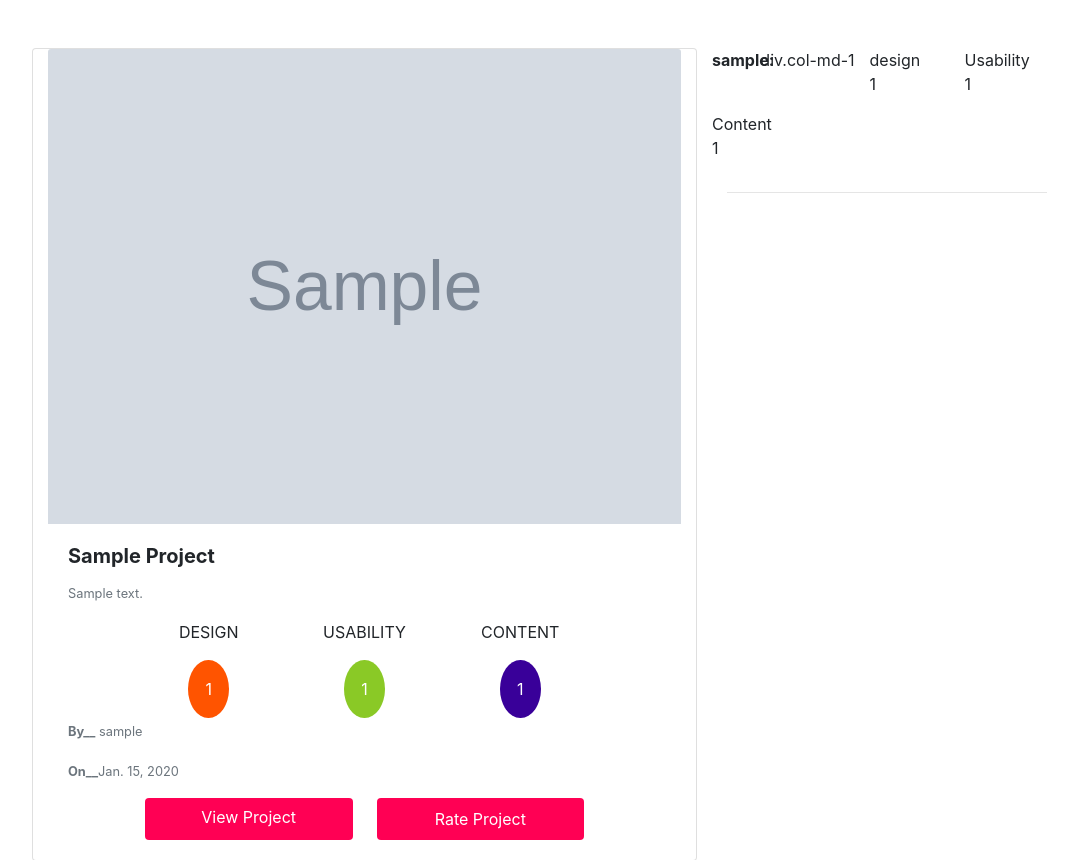
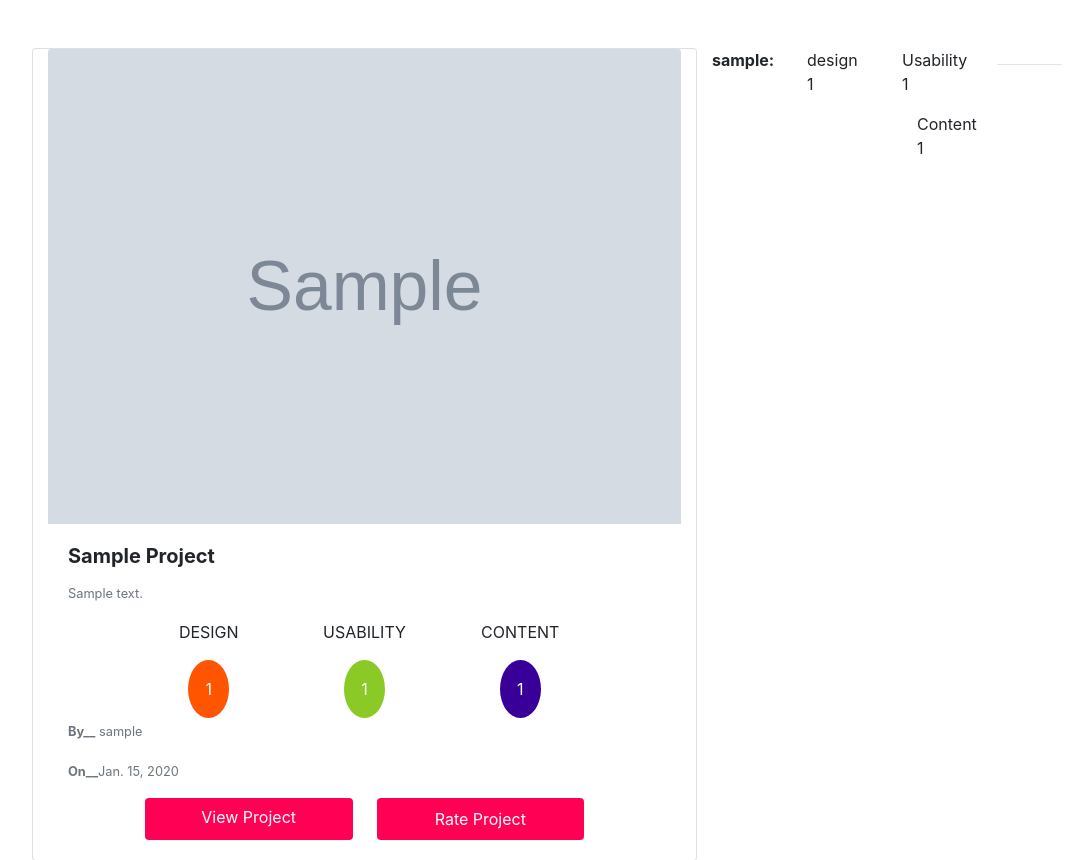
Before and after one commit to tharcissie/ProjectApp, a Django app: page /project/1 in a window 1280 px wide. Shown: the part 56-916 px from the top of the page, without its empty margins (38-1116 px from the left). Run offline with Django 3.2, Linux system fonts and the light colour scheme; a user stored in the database is signed in; tables that the repository leaves empty hold one stand-in row (values such as "Sample post"); grey boxes marked "Sample" are stand-in pictures; some libraries are stand-ins or nearby versions.

Commit message:
project page

```diff
--- a/app/templates/project.html
+++ b/app/templates/project.html
@@ -54,12 +54,12 @@
       <div class="row">
         <div class="col-md-2">
           <b> {{rate.user.username}}:</b></div>
-          div.col-md-1
+          <div class="col-md-1"></div>
         <div class="col-md-3">
           <p>design <br>{{rate.design}}</p>
         </div>
         <div class="col-md-3">
-          <p>Usability <br> {{rate.usability}}</p>
+          <p>Usability <br> {{rate.usability}}</p
         </div>
         <div class="col-md-3">
           <p>Content <br> {{rate.content}}</p>
```
